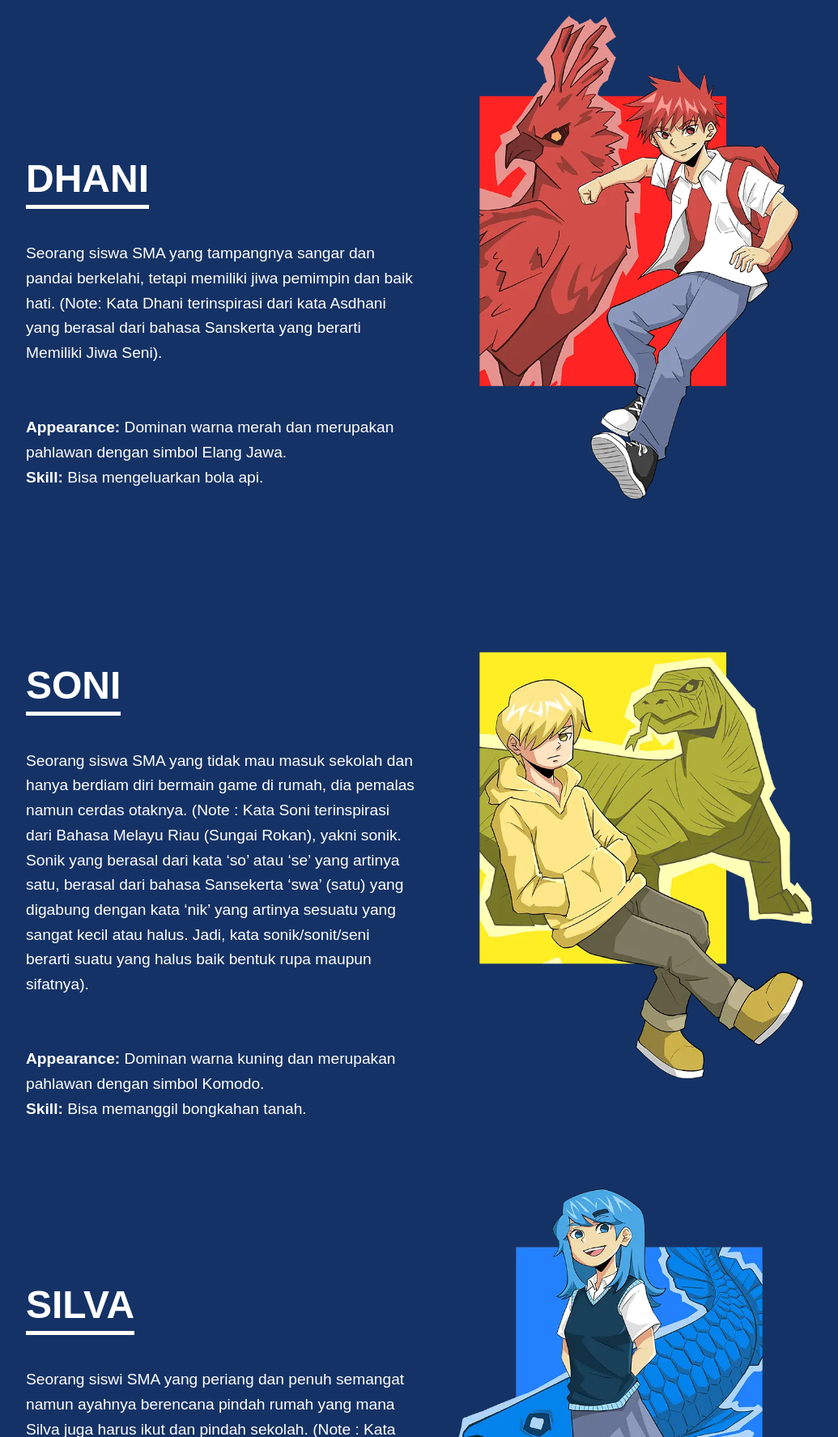
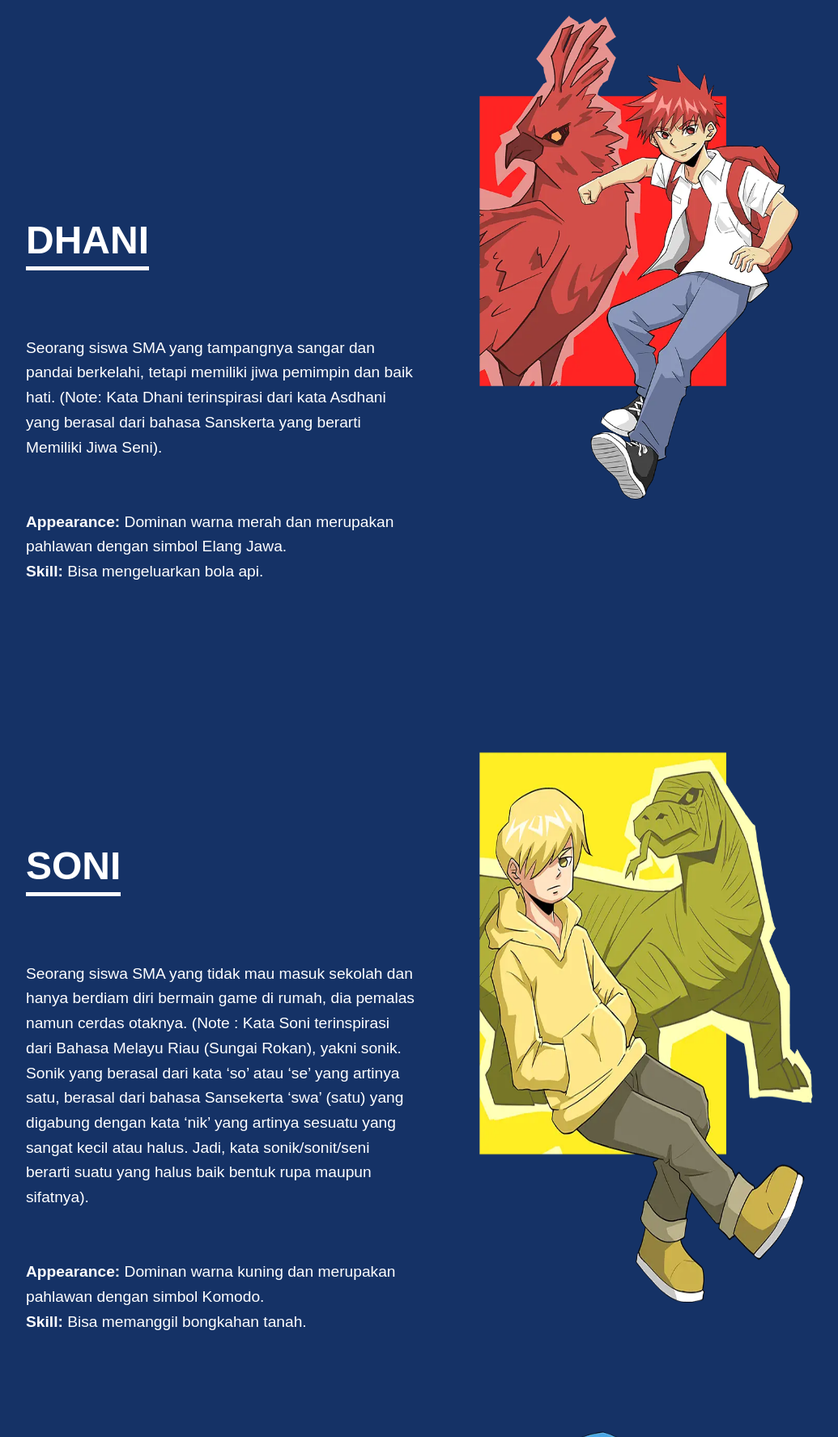
Before and after one commit to adlizerss/ProjectLoka, a PHP site: page /character.html in a window 1280 px wide. Shown: the part 151-1926 px from the top of the page at 81% size, without its empty margins (118-1153 px from the left). Run offline with PHP 8.4, Linux system fonts and the light colour scheme.

Commit message:
Add files via upload

```diff
--- a/styles.css
+++ b/styles.css
@@ -456,9 +456,11 @@ h1::after {
     display: flex;
     flex-direction: row;
     justify-content: space-between;
+    align-items: flex-start; /* Atur teks lebih ke atas */
     background-color: #153266;
     text-align: left;
     padding: 20px 150px; /* Adjusted for fixed navbar */
+    position: relative;
 }
 
 .character-section-soni {
@@ -482,15 +484,19 @@ h1::after {
 .character-info {
     flex: 1;
     padding-right: 20px;
+    padding-top: 0px;
+    margin-top: 250px;
 }
 
 .character-info h1 {
-    font-size: 3rem
+    font-size: 3rem;
+    margin-bottom: 60px;
 }
 
 .character-info p {
     font-size: 1.2rem;
     line-height: 1.6;
+    margin-bottom: 30px;
 }
 
 .character-image {
```
